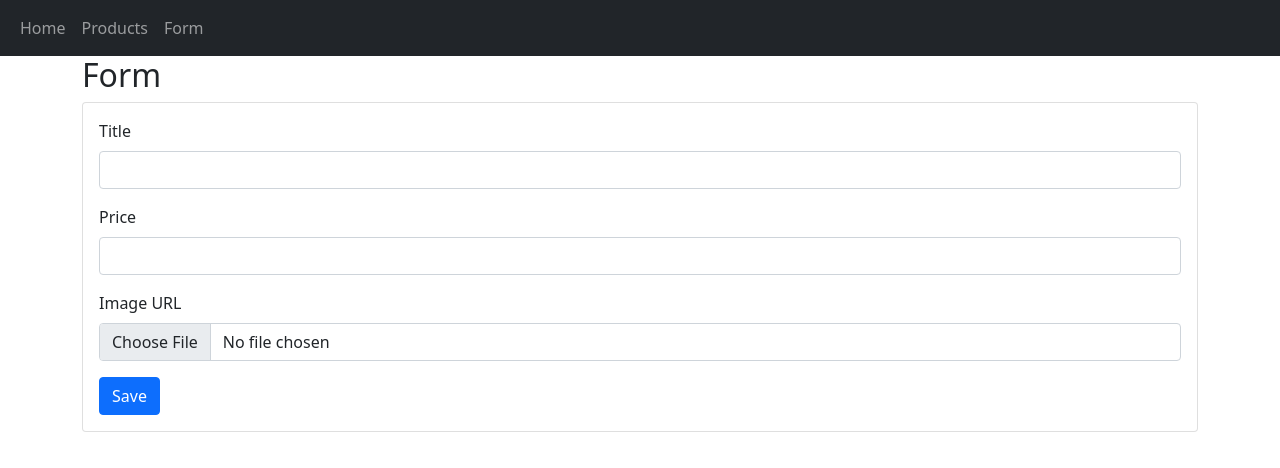
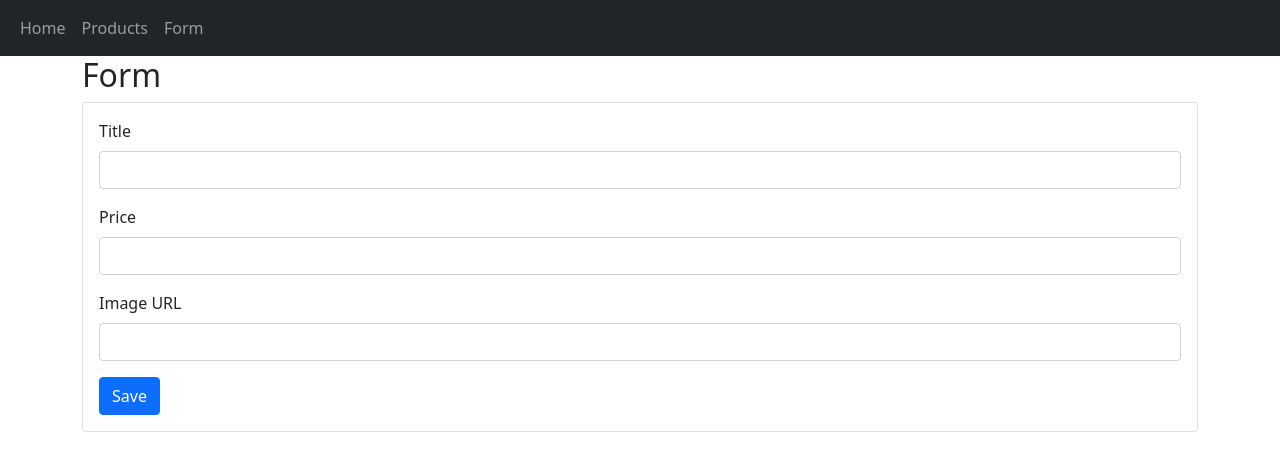
Before and after one commit to piyawatx/nuxt-shop, a Nuxt app: page /form in a window 1280 px wide. Shown: the top 468 px of the page. Built offline with nearby package versions, Linux system fonts and the light colour scheme.

Commit message:
no message

```diff
--- a/components/Form.vue
+++ b/components/Form.vue
@@ -22,23 +22,23 @@
         </div>
         <div class="mb-3">
           <label for="imageUrl" class="form-label">Image URL</label>
-          <!-- <input
+          <input
             type="text"
             class="form-control"
             id="imageUrl"
             v-model="product.imageUrl"
-          /> -->
-          <input
+          />
+          <!-- <input
             class="form-control"
             type="file"
             id="formFile"
             @change="onFileSelected"
             ref="myFileInput"
-          />
+          /> -->
         </div>
-        <div class="mb-3">
+        <!-- <div class="mb-3">
           <img :src="product.imageUrl" v-if="product.imageUrl" />
-        </div>
+        </div> -->
         <button type="submit" class="btn btn-primary">Save</button>
       </form>
     </div>
```
